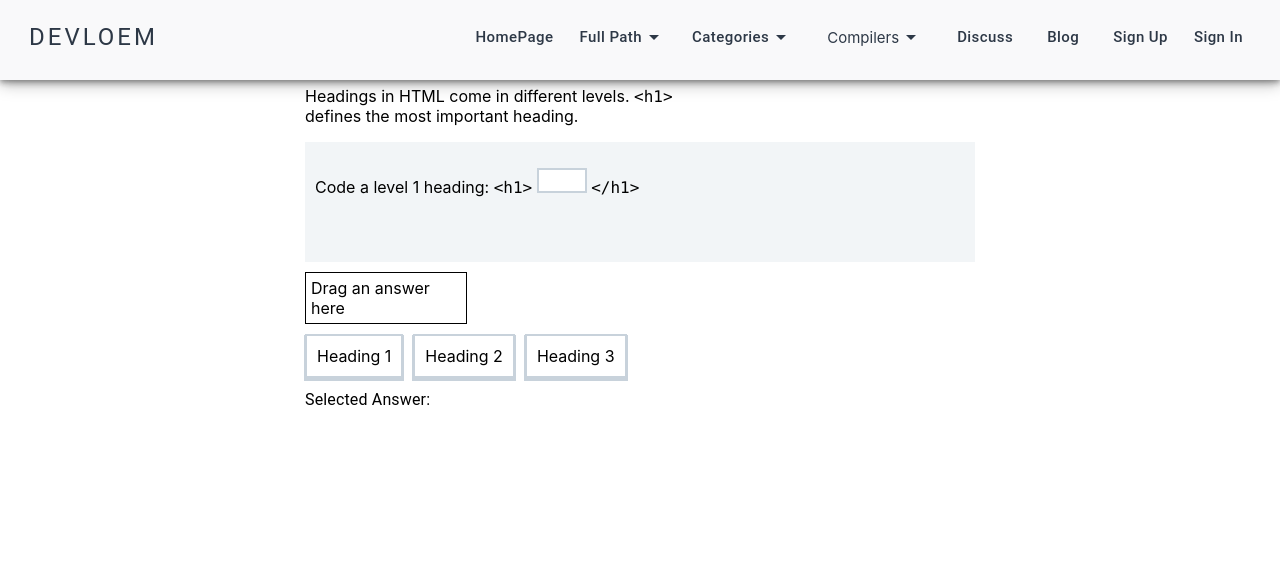
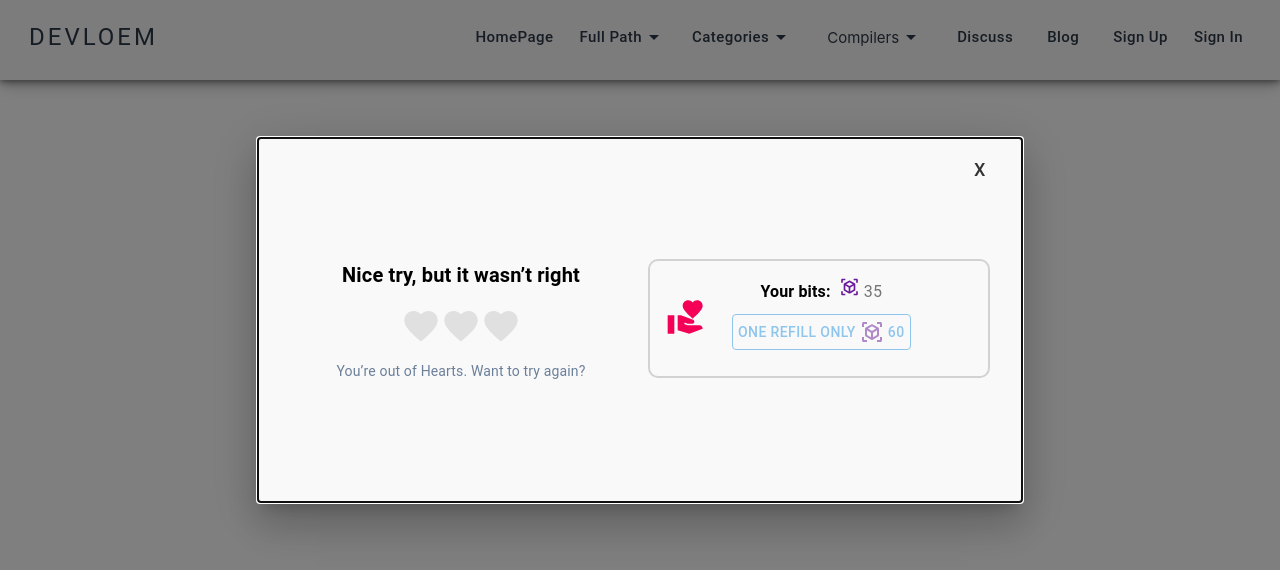
Before and after one commit to rayasalem/Gradution-project, a React (Create React App) app in the folder frontend/: page /test in a window 1280 px wide. Shown: the top 570 px of the page. Built offline with nearby package versions, Linux system fonts and the light colour scheme.

Commit message:
add HeartsLesson section

```diff
--- a/frontend/package.json
+++ b/frontend/package.json
@@ -6,7 +6,7 @@
     "@emotion/react": "^11.11.1",
     "@emotion/styled": "^11.11.0",
     "@mui/icons-material": "^5.14.15",
-    "@mui/material": "^5.14.15",
+    "@mui/material": "^5.14.18",
     "@testing-library/jest-dom": "^5.17.0",
     "@testing-library/react": "^13.4.0",
     "@testing-library/user-event": "^13.5.0",
--- a/frontend/src/App.tsx
+++ b/frontend/src/App.tsx
@@ -13,6 +13,7 @@ import ResetPasswordPage from './components/signIn/resetPassword';
 import { AuthProvider } from './components/AuthContext';
 import { QuestionAnswer } from '@mui/icons-material';
 import ReactionComponent from './components/courses/lessons/lessonStyle/QuestionSlide/ReactionComponent';
+import BitsLesson from './components/courses/lessons/lessonStyle/LessonHearts/BitsLesson';
 
 function App() {
   const [authenticated, setAuthenticated] = useState<boolean>(false);
@@ -41,7 +42,9 @@ function App() {
           <Route path="/reset-password" element={<ResetPasswordPage />} />
           <Route path="/VerifyEmailPage" element={<VerifyEmailPage />} />
           <Route path="*" element={<PageNotFound />} />
-          <Route path='/test' element={<ReactionComponent/>} />
+          {/* <Route path='/test' element={<ReactionComponent/>} /> */}
+          <Route path='/test' element={<BitsLesson/>} />
+
         </Routes>
       </AuthProvider>
     </Router>
--- /dev/null
+++ b/frontend/src/components/courses/lessons/lessonStyle/LessonHearts/BitsLesson.tsx
@@ -0,0 +1,31 @@
+import React, { useState, useEffect } from 'react';
+import ModalBitsEnd from './ModalBitsEnd';
+import ModalBitsStart from './ModalBitsStart';
+
+const BitsLesson: React.FC = () => {
+  const [isModalOpen, setModalOpen] = useState(false);
+
+  const openModal = () => {
+    setModalOpen(true);
+  };
+
+  const closeModal = () => {
+    setModalOpen(false);
+  };
+
+  useEffect(() => {
+    const shouldShowModal = true;
+    if (shouldShowModal) {
+      openModal();
+    }
+  }, []);
+
+  return (
+    <div>
+      <ModalBitsEnd open={isModalOpen} onClose={closeModal} />
+      {/* <ModalBitsStart open={isModalOpen} onClose={closeModal} /> */}
+    </div>
+  );
+};
+
+export default BitsLesson;
--- /dev/null
+++ b/frontend/src/components/courses/lessons/lessonStyle/LessonHearts/ModalBitsEnd.tsx
@@ -0,0 +1,63 @@
+import React from 'react';
+import Modal from '@mui/material/Modal';
+import Box from '@mui/material/Box';
+import Typography from '@mui/material/Typography';
+import Button from '@mui/material/Button';
+import Grid from '@mui/material/Grid';
+import FavoriteIcon from '@mui/icons-material/Favorite';
+import VolunteerActivismIcon from '@mui/icons-material/VolunteerActivism';
+import ViewInArIcon from '@mui/icons-material/ViewInAr';
+interface ModalComponentProps {
+  open: boolean;
+  onClose: () => void;
+}
+
+const ModalBitsEnd: React.FC<ModalComponentProps> = ({open, onClose}) => {
+  return (
+    <Modal open={open} onClose={onClose}>
+      <Box sx={{ display:'flex',justifyContent:'center',alignItems:'center',position: 'absolute', top: '40%', left: '50%', transform: 'translate(-50%, -50%)', width: 700,height:300, bgcolor: '#f9f9fa', boxShadow: 24, p: 4 }}>
+        <Button sx={{ position: 'absolute', top: 10, right: 10, background: 'none', border: 'none', fontSize: 18, cursor: 'pointer', color: '#333' }} onClick={onClose}>
+          X
+        </Button>
+        <Grid container spacing={2} >
+        <Grid item  xs={6} >
+            <Typography variant="h6" component="h2" sx={{fontWeight:'bold',textAlign:'center'}}>
+            Nice try, but it wasn’t right
+            </Typography>
+            <Box sx={{padding:'15px',display:'flex',justifyContent:'center'}}>
+                <FavoriteIcon sx={{color:'#e0e0e0',height:40,width:40}}></FavoriteIcon>
+                <FavoriteIcon sx={{color:'#e0e0e0',height:40,width:40}}></FavoriteIcon>
+                <FavoriteIcon sx={{color:'#e0e0e0',height:40,width:40}}></FavoriteIcon>
+            </Box>
+            <Typography variant="body2" sx={{color:'#6b7f99',textAlign:'center'}}>
+            You’re out of Hearts. Want to try again?
+            </Typography>
+
+        </Grid>
+        <Grid item  xs={6} >
+            <Box sx={{padding:'16px',border:'2px solid #d2d2d2',borderRadius:'10px',display: 'flex', alignItems: 'center'}}>
+                <Box>
+                <VolunteerActivismIcon sx={{color:'#f50057',height:40,width:40}}></VolunteerActivismIcon>
+                </Box>
+                <Box sx={{ marginLeft: '16px' }}>
+                <Typography variant="body1" sx={{fontWeight:'bold',textAlign:'center'}}>
+                  Your bits: <ViewInArIcon sx={{color:'#6a1b9a' ,padding:'0 2px',width:'25px',height:'20px'}}></ViewInArIcon>
+                  <span style={{color:'#757575',fontSize:'16px',fontWeight:'400'}}>35</span>
+                </Typography>
+                <Box sx={{padding:'10px'}}>
+                <Button sx={{color:'#2493df',border:'1px solid #2493df',padding:'5px',borderRadius:'4px',opacity:'50%'}}>
+                    One refill only <ViewInArIcon sx={{color:'#6a1b9a' ,padding:'0 4px'}}></ViewInArIcon>60
+                </Button>
+                </Box>
+                </Box>
+            </Box>
+        </Grid>
+        </Grid>
+
+
+      </Box>
+    </Modal>
+  );
+};
+
+export default ModalBitsEnd;
--- /dev/null
+++ b/frontend/src/components/courses/lessons/lessonStyle/LessonHearts/ModalBitsStart.tsx
@@ -0,0 +1,63 @@
+import React from 'react';
+import Modal from '@mui/material/Modal';
+import Box from '@mui/material/Box';
+import Typography from '@mui/material/Typography';
+import Button from '@mui/material/Button';
+import Grid from '@mui/material/Grid';
+import FavoriteIcon from '@mui/icons-material/Favorite';
+import VolunteerActivismIcon from '@mui/icons-material/VolunteerActivism';
+import ViewInArIcon from '@mui/icons-material/ViewInAr';
+interface ModalComponentProps {
+  open: boolean;
+  onClose: () => void;
+}
+
+const ModalBitsStart: React.FC<ModalComponentProps> = ({open, onClose}) => {
+  return (
+    <Modal open={open} onClose={onClose}>
+      <Box sx={{ display:'flex',justifyContent:'center',alignItems:'center',position: 'absolute', top: '40%', left: '50%', transform: 'translate(-50%, -50%)', width: 700,height:300, bgcolor: '#f9f9fa', boxShadow: 24, p: 4 }}>
+        <Button sx={{ position: 'absolute', top: 10, right: 10, background: 'none', border: 'none', fontSize: 18, cursor: 'pointer', color: '#333' }} onClick={onClose}>
+          X
+        </Button>
+        <Grid container spacing={2} >
+        <Grid item  xs={6} >
+            <Typography variant="h6" component="h2" sx={{fontWeight:'bold',textAlign:'center'}}>
+            You need Hearts to start a lesson
+            </Typography>
+            <Box sx={{padding:'15px',display:'flex',justifyContent:'center'}}>
+                <FavoriteIcon sx={{color:'#e0e0e0',height:40,width:40}}></FavoriteIcon>
+                <FavoriteIcon sx={{color:'#e0e0e0',height:40,width:40}}></FavoriteIcon>
+                <FavoriteIcon sx={{color:'#e0e0e0',height:40,width:40}}></FavoriteIcon>
+            </Box>
+            <Typography variant="body2" sx={{color:'#6b7f99',textAlign:'center'}}>
+            You’ll have Hearts again in 1h 39m. Or refill now
+            </Typography>
+
+        </Grid>
+        <Grid item  xs={6} >
+            <Box sx={{padding:'16px',border:'2px solid #d2d2d2',borderRadius:'10px',display: 'flex', alignItems: 'center'}}>
+                <Box>
+                <VolunteerActivismIcon sx={{color:'#f50057',height:40,width:40}}></VolunteerActivismIcon>
+                </Box>
+                <Box sx={{ marginLeft: '16px' }}>
+                <Typography variant="body1" sx={{fontWeight:'bold',textAlign:'center'}}>
+                  Your bits: <ViewInArIcon sx={{color:'#6a1b9a' ,padding:'0 2px',width:'25px',height:'20px'}}></ViewInArIcon>
+                  <span style={{color:'#757575',fontSize:'16px',fontWeight:'400'}}>35</span>
+                </Typography>
+                <Box sx={{padding:'10px'}}>
+                <Button sx={{color:'#2493df',border:'1px solid #2493df',padding:'5px',borderRadius:'4px',opacity:'50%'}}>
+                    One refill only <ViewInArIcon sx={{color:'#6a1b9a' ,padding:'0 4px'}}></ViewInArIcon>60
+                </Button>
+                </Box>
+                </Box>
+            </Box>
+        </Grid>
+        </Grid>
+
+
+      </Box>
+    </Modal>
+  );
+};
+
+export default ModalBitsStart;
```
Also changed, not shown: frontend/src/components/courses/lessons/lessonStyle/TextSlide.tsx (+4 -3 lines), 1 other file (tests, documents, lock files or other folders).
